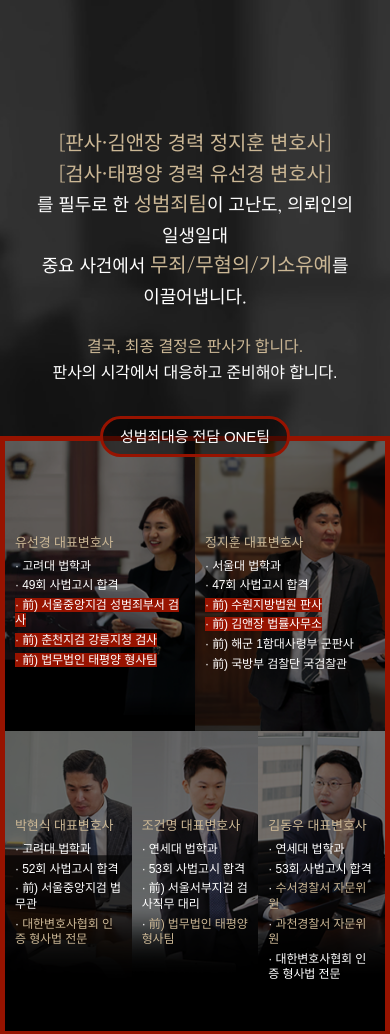
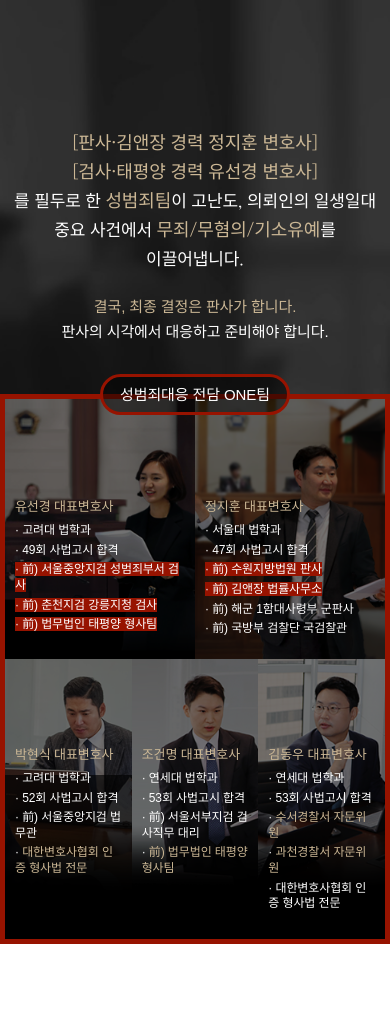
Before and after one commit to heeyoung0/heeyoung0.github.io, a plain HTML site: page index.html in a window 390 px wide. After the commit the page ends 944 px from the top, so only its background shows below. Drawn offline with Linux system fonts and the light colour scheme; a web font is replaced by a local one.

Commit message:
Add files via upload

```diff
--- a/css/responsive.css
+++ b/css/responsive.css
@@ -72,7 +72,10 @@
     }
 }
 @media all and (max-width:590px) {
-    #row-1 > li, #row-2 > li {
+    #row-1 > li {
+        height: 28rem;
+    }
+    #row-2 > li {
         height: 29rem;
     }
     #row-2 .back-inner {
@@ -89,7 +92,21 @@
 
 /* 모바일 */
 @media all and (max-width:479px) {
-
+    #mo-top-txt {
+        font-size: 1.7rem;
+    }
+    #mo-top-txt strong {
+        font-size: 1.8rem;
+    }
+    #border-cont * {
+        font-size: 1.5rem;
+    }
+    #row-1 > li {
+        height: 26rem;
+    }
+    #row-1 .back-inner {
+        padding: 53% 1rem 0;
+    }
     #row-1 .back-inner ul li, #row-2 .back-inner ul li {
         line-height: 1.3;
     }
@@ -107,8 +124,14 @@
     #team-txt {
         width: 50%;
     }
+    #row-1 > li {
+        height: 26rem;
+    }
+    /* #row-1 .back-inner {
+        padding: 55% 1rem 0;
+    } */
     #row-2 > li {
-        height: 30rem;
+        height: 28rem;
     }
     #row-1 .back-inner ul li span {
         display: inline;
```
